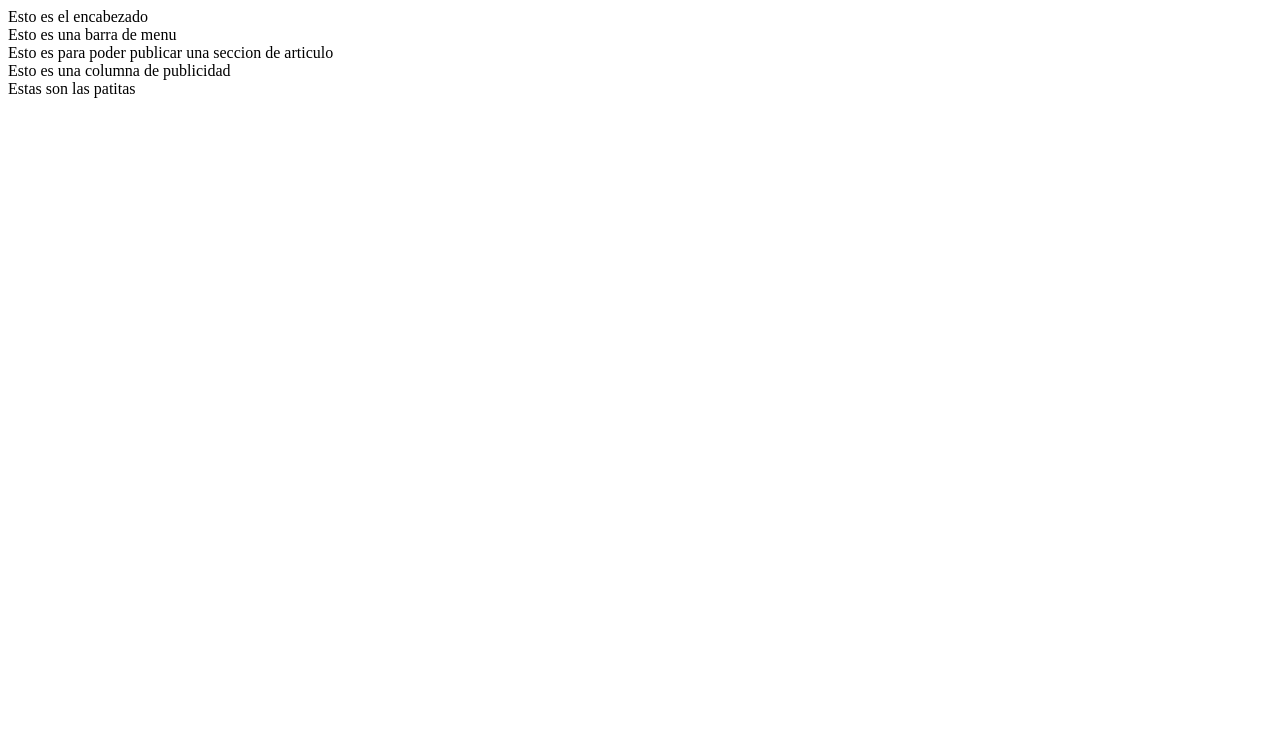
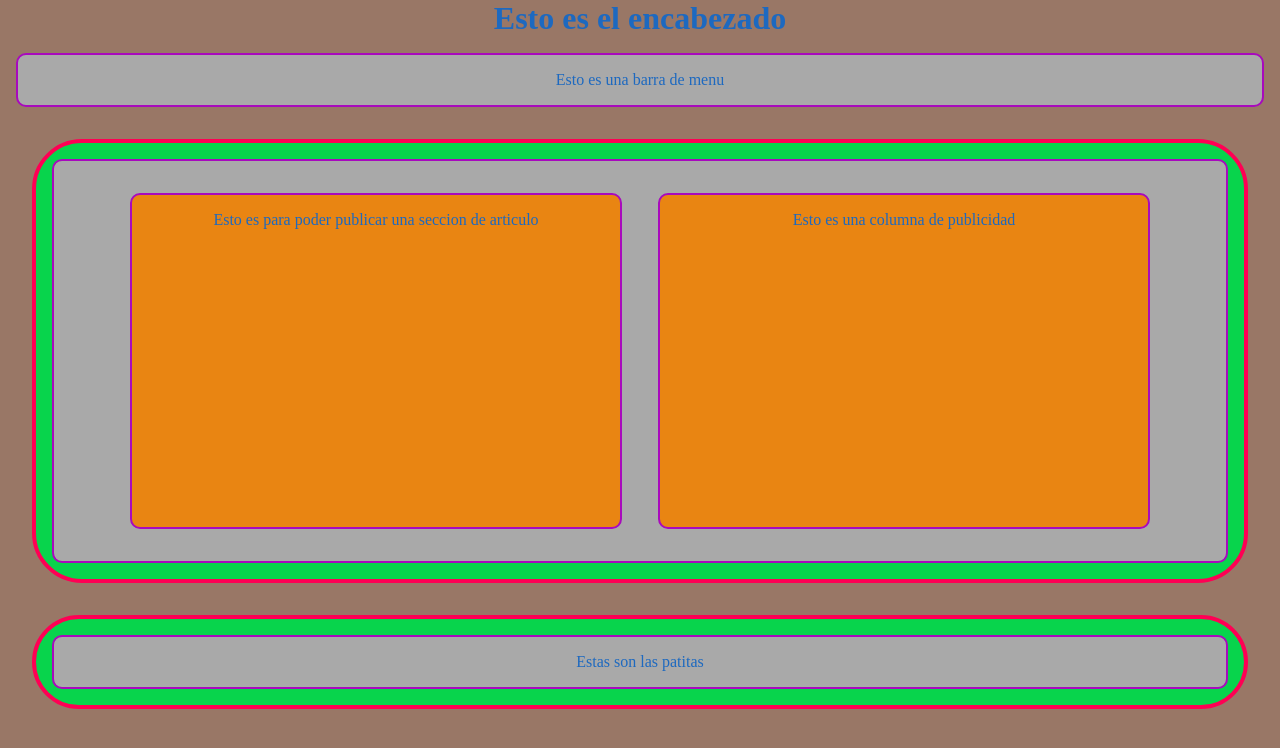
Before and after one commit to martin-sainos-demian/5IV10MartinSainosDemian, a plain HTML site: page 01Ejemplo/index.html in a window 1280 px wide. Drawn offline with Linux system fonts and the light colour scheme.

Commit message:
importar css

```diff
--- a/01Ejemplo/index.html
+++ b/01Ejemplo/index.html
@@ -5,11 +5,11 @@
     <meta http-equiv="X-UA-Compatible" content="IE=edge">
     <meta name="viewport" content="width=device-width, initial-scale=1.0">
     <title>Ejemplo</title>
-    <link rel=""Stylesheet" href="">
+    <link rel="Stylesheet" href="./css/style.css">
 </head>
 <body>
     <header>
-        <hi>Esto es el encabezado</hi>
+        <h1>Esto es el encabezado</h1>
         <nav>Esto es una barra de menu</nav>
     </header>
     <div class="container" >
```
Also changed, not shown: 01Ejemplo/css/style.css (renamed from 01Ejemplo/style.css).
